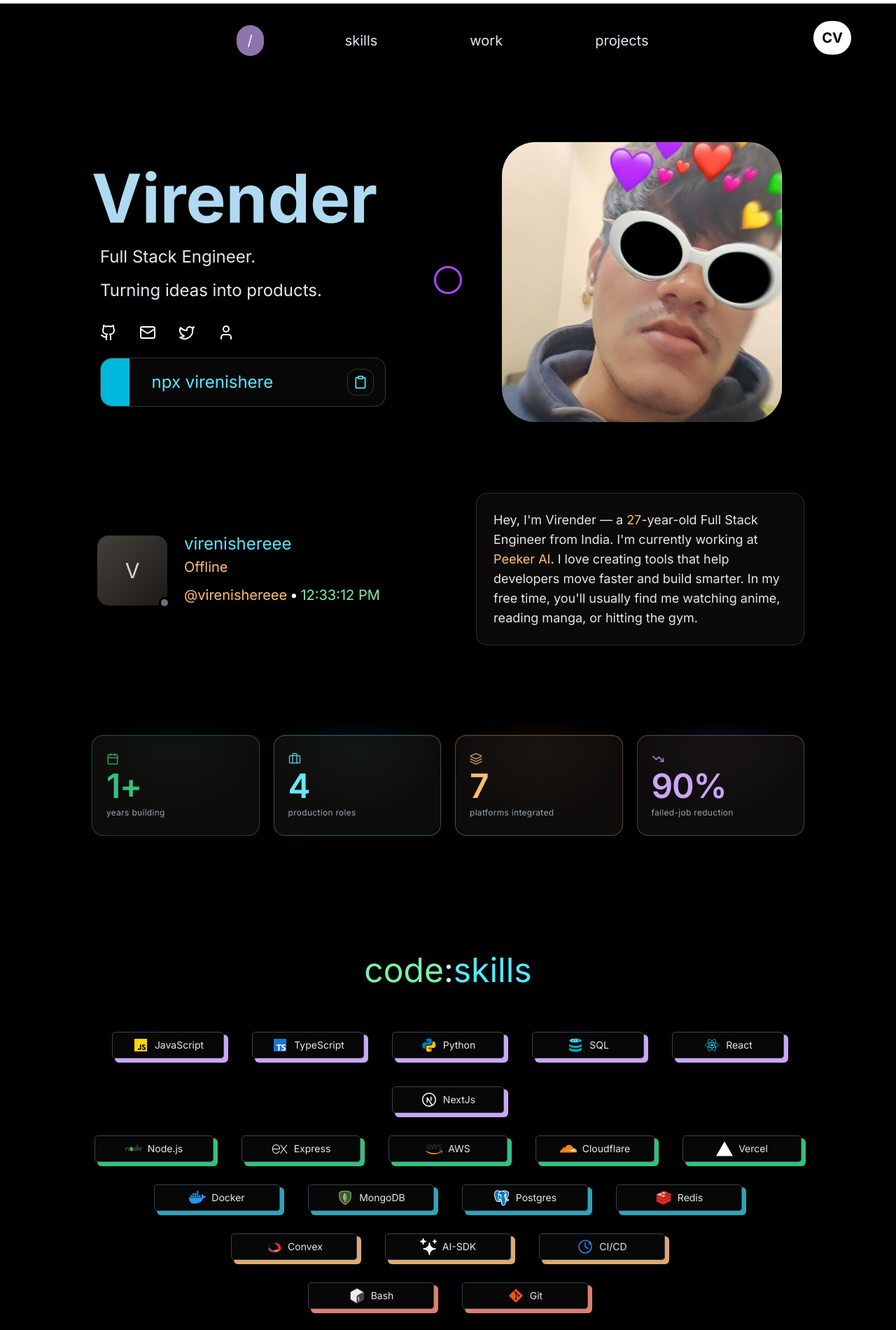
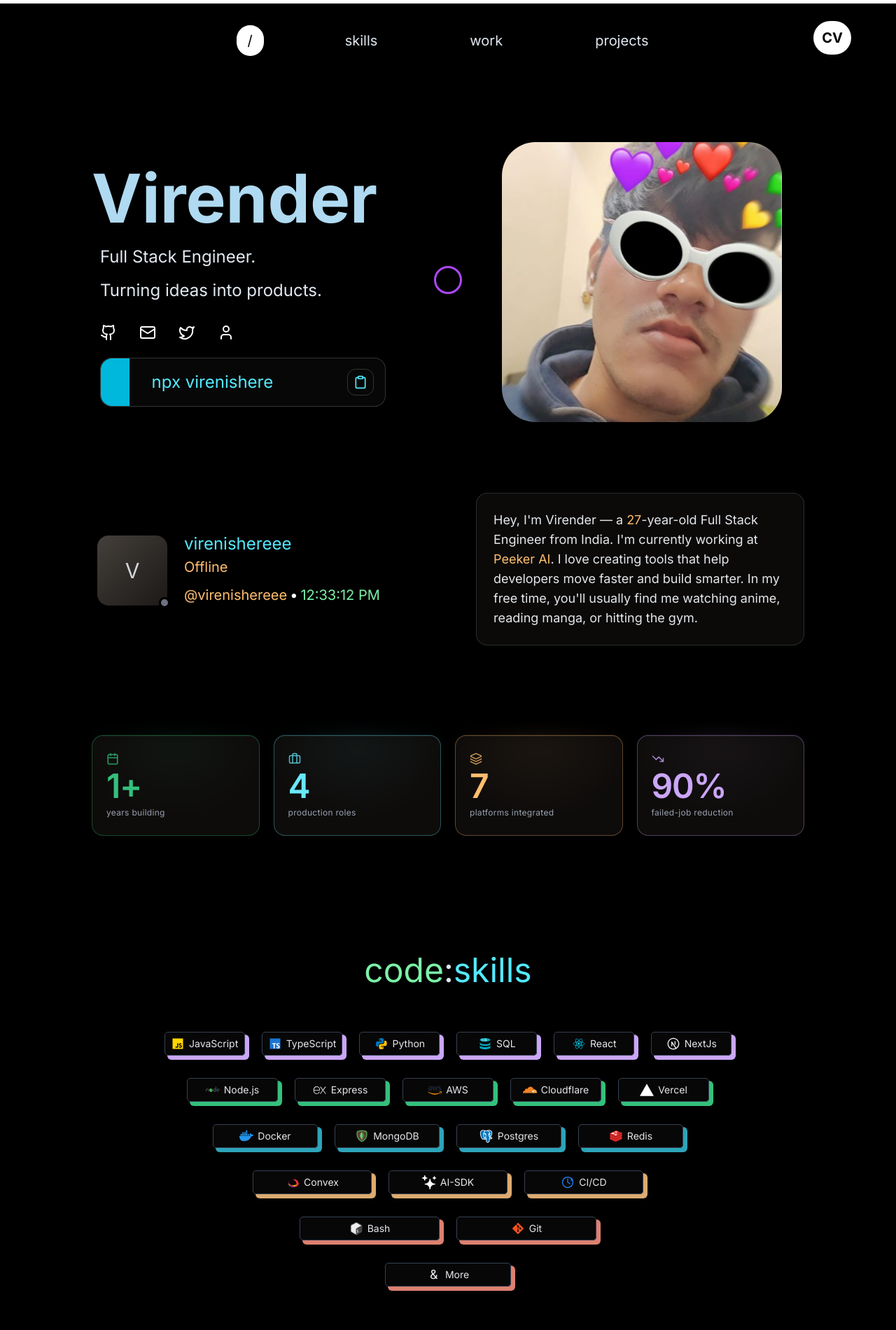
Before and after one commit to Virenishere/virenishere.portfolio, a Next.js app: page / in a window 1280 px wide. Shown: the top 1900 px of the page at 70% size. Built offline with nearby package versions, Linux system fonts and the light colour scheme; no server answers.

Commit message:
Added new projects to the portfolio, updated ProjectCard to display multiple GitHub links, refined SkillCard and Skills components for better layout, and made various UI adjustments across components. Updated package-lock.json with new dependencies.

```diff
--- a/src/components/ProjectCard.tsx
+++ b/src/components/ProjectCard.tsx
@@ -46,6 +46,21 @@
               <Github className="w-4 h-4 text-gray-400 hover:text-white transition-colors" />
             </Link>
           )}
+          {project?.githubLinks?.map((repo) => (
+            <Tip key={repo.url} tip={repo.label}>
+              <Link
+                href={repo.url}
+                target="_blank"
+                aria-label={`GitHub repo ${repo.label}`}
+                className="flex items-center gap-1 text-gray-400 hover:text-white transition-colors"
+              >
+                <Github className="w-4 h-4" />
+                <span className="text-[10px] md:text-[11px] font-jetbrain">
+                  {repo.label}
+                </span>
+              </Link>
+            </Tip>
+          ))}
         </div>
       </div>
 
--- a/src/components/SkillCard.tsx
+++ b/src/components/SkillCard.tsx
@@ -26,14 +26,14 @@
       <div
         style={{ boxShadow: `5px 5px 0px 1px ${shadow}` }}
         className={cn(
-          'flex relative z-[10] justify-center gap-2 items-center bg-stone-800/20 px-2.5 py-1.5 min-w-[110px] md:min-w-[140px] border-[1px] border-gray-700 border-solid rounded-[5px]',
+          'flex relative z-[10] justify-center gap-1.5 items-center bg-stone-800/20 px-2 py-1.5 min-w-[90px] md:min-w-[110px] border-[1px] border-gray-700 border-solid rounded-[5px]',
           contClass
         )}
       >
-        <div className="flex items-center justify-center w-5 h-5 md:w-6 md:h-6 shrink-0 [&_svg]:w-full [&_svg]:h-full">
+        <div className="flex items-center justify-center w-4 h-4 md:w-5 md:h-5 shrink-0 [&_svg]:w-full [&_svg]:h-full">
           {logo}
         </div>
-        <p className="font-grotesk text-gray-200 text-xs md:text-sm">{skill}</p>
+        <p className="font-grotesk text-gray-200 text-[11px] md:text-sm whitespace-nowrap">{skill}</p>
       </div>
     </motion.div>
   );
--- a/src/components/Skills.tsx
+++ b/src/components/Skills.tsx
@@ -25,7 +25,7 @@
           {skillRows.map((row, idx) => (
             <div
               key={idx}
-              className="flex flex-wrap gap-6 md:gap-10 justify-center items-center"
+              className="flex flex-nowrap gap-3 md:gap-6 justify-center items-center"
             >
               {row.skills.map((skill) => (
                 <SkillCard
--- a/src/components/ui/discord/DiscordPresence.tsx
+++ b/src/components/ui/discord/DiscordPresence.tsx
@@ -336,7 +336,6 @@
     const timeoutId = setTimeout(() => {
       if (!cancelled && !receivedRef.current) {
         setTimedOut(true);
-        // eslint-disable-next-line no-console
         console.warn(
           '[DiscordPresence] No data from Lanyard after 5s — make sure your Discord account is in https://discord.gg/lanyard and NEXT_PUBLIC_DISCORD_USER_ID is your snowflake ID.'
         );
--- a/src/components/ui/navbar/DesktopNavbar.tsx
+++ b/src/components/ui/navbar/DesktopNavbar.tsx
@@ -34,7 +34,7 @@
                 className={cn(
                   'font-jetbrain text-xl',
                   item.to === hoveredPath
-                    ? 'text-white'
+                    ? 'text-black'
                     : 'text-foreground'
                 )}
               >
@@ -42,7 +42,7 @@
               </span>
               {item.to === hoveredPath && (
                 <motion.div
-                  className="absolute bottom-0 left-0 h-full bg-[#CBA6F7]/70 rounded-full -z-10"
+                  className="absolute bottom-0 left-0 h-full bg-white rounded-full -z-10"
                   layoutId="navbar"
                   aria-hidden="true"
                   style={{ width: '100%' }}
--- a/src/constants/skills.tsx
+++ b/src/constants/skills.tsx
@@ -36,7 +36,7 @@
 export const skillRows: SkillRow[] = [
   {
     shadow: '#CAA6F7',
-    minWidth: 'min-w-[130px] md:min-w-[160px]',
+    minWidth: 'min-w-[90px] md:min-w-[115px]',
     skills: [
       { name: 'JavaScript', logo: <Javascript /> },
       { name: 'TypeScript', logo: <Typescript /> },
@@ -48,7 +48,7 @@
   },
   {
     shadow: '#34c07c',
-    minWidth: 'min-w-[140px] md:min-w-[170px]',
+    minWidth: 'min-w-[100px] md:min-w-[130px]',
     skills: [
       { name: 'Node.js', logo: <Nodejs /> },
       { name: 'Express', logo: <Express /> },
@@ -59,7 +59,7 @@
   },
   {
     shadow: '#2da4b9',
-    minWidth: 'min-w-[150px] md:min-w-[180px]',
+    minWidth: 'min-w-[115px] md:min-w-[150px]',
     skills: [
       { name: 'Docker', logo: <Docker /> },
       { name: 'MongoDB', logo: <Mongodb /> },
@@ -69,7 +69,7 @@
   },
   {
     shadow: '#dcab70',
-    minWidth: 'min-w-[150px] md:min-w-[180px]',
+    minWidth: 'min-w-[130px] md:min-w-[170px]',
     skills: [
       { name: 'Convex', logo: <Convex /> },
       { name: 'AI-SDK', logo: <Ai /> },
@@ -78,7 +78,7 @@
   },
   {
     shadow: '#dc8070',
-    minWidth: 'min-w-[150px] md:min-w-[180px]',
+    minWidth: 'min-w-[150px] md:min-w-[200px]',
     skills: [
       { name: 'Bash', logo: <Bash /> },
       { name: 'Git', logo: <Git /> },
--- a/src/data/projects.json
+++ b/src/data/projects.json
@@ -7,6 +7,25 @@
     "lang": ["Node.js", "TypeScript", "Next.js", "REST API", "Vercel"],
     "link": "https://nextflow.virenishere.com",
     "githubLink": "https://github.com/Virenishere/NextFlow",
+    "featured": true
+  },
+  {
+    "id": "dumpsxpert",
+    "title": "DumpsXpert",
+    "tip": "IT certification e-commerce & exam platform",
+    "description": "A production Next.js 14 storefront and exam platform for IT certification content, with a timed online exam engine, a schema-driven admin CMS across 40+ collections, Razorpay + PayPal checkout with server-side verification, and a mobile/SEO pipeline (dynamic sitemap, ISR, bundle analysis).",
+    "lang": [
+      "Next.js",
+      "React",
+      "MongoDB",
+      "Mongoose",
+      "NextAuth",
+      "Razorpay",
+      "PayPal",
+      "Cloudinary",
+      "Tailwind"
+    ],
+    "link": "https://www.dumpsxpert.com/",
     "featured": true
   },
   {
@@ -46,5 +65,35 @@
     "link": "https://build-folio.vercel.app/",
     "githubLink": "https://github.com/Virenishere/BuildFolio",
     "featured": true
+  },
+  {
+    "id": "linkedin-lead-gen",
+    "title": "LinkedIn Lead Gen SaaS",
+    "tip": "Multi-tenant LinkedIn outbound automation",
+    "description": "A multi-tenant SaaS that automates LinkedIn outbound via a BullMQ + Redis queue engine with per-account rate limits, randomised delays and retry/DLQ handling. Unipile powers send/receive, OpenAI personalises copy, and Socket.IO streams a unified inbox. Billed on Stripe.",
+    "lang": [
+      "TypeScript",
+      "Express",
+      "PostgreSQL",
+      "Prisma",
+      "Redis",
+      "BullMQ",
+      "Socket.IO",
+      "Unipile",
+      "OpenAI",
+      "Stripe",
+      "Next.js",
+      "React"
+    ],
+    "githubLinks": [
+      {
+        "label": "BE",
+        "url": "https://github.com/connect-bloq6/LinkedIn-BE"
+      },
+      {
+        "label": "FE",
+        "url": "https://github.com/connect-bloq6/LinkedIn-FE"
+      }
+    ]
   }
 ]
--- a/src/types/types.ts
+++ b/src/types/types.ts
@@ -10,6 +10,7 @@
   lang: string[];
   link: string;
   githubLink?: string;
+  githubLinks?: { label: string; url: string }[];
   image?: string;
   featured?: boolean;
 }
```
Also changed, not shown: 1 other file (tests, documents, lock files or other folders).
